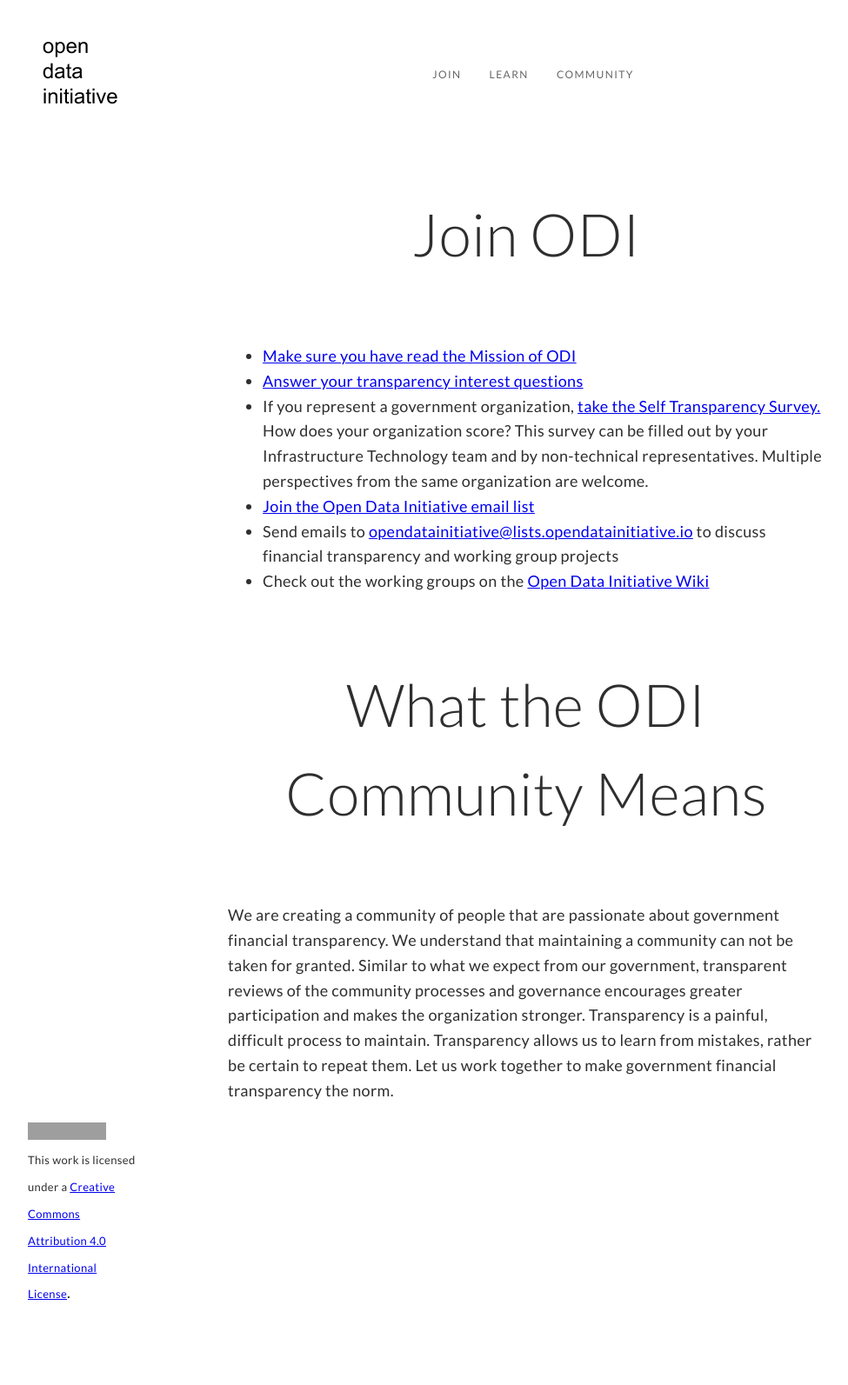
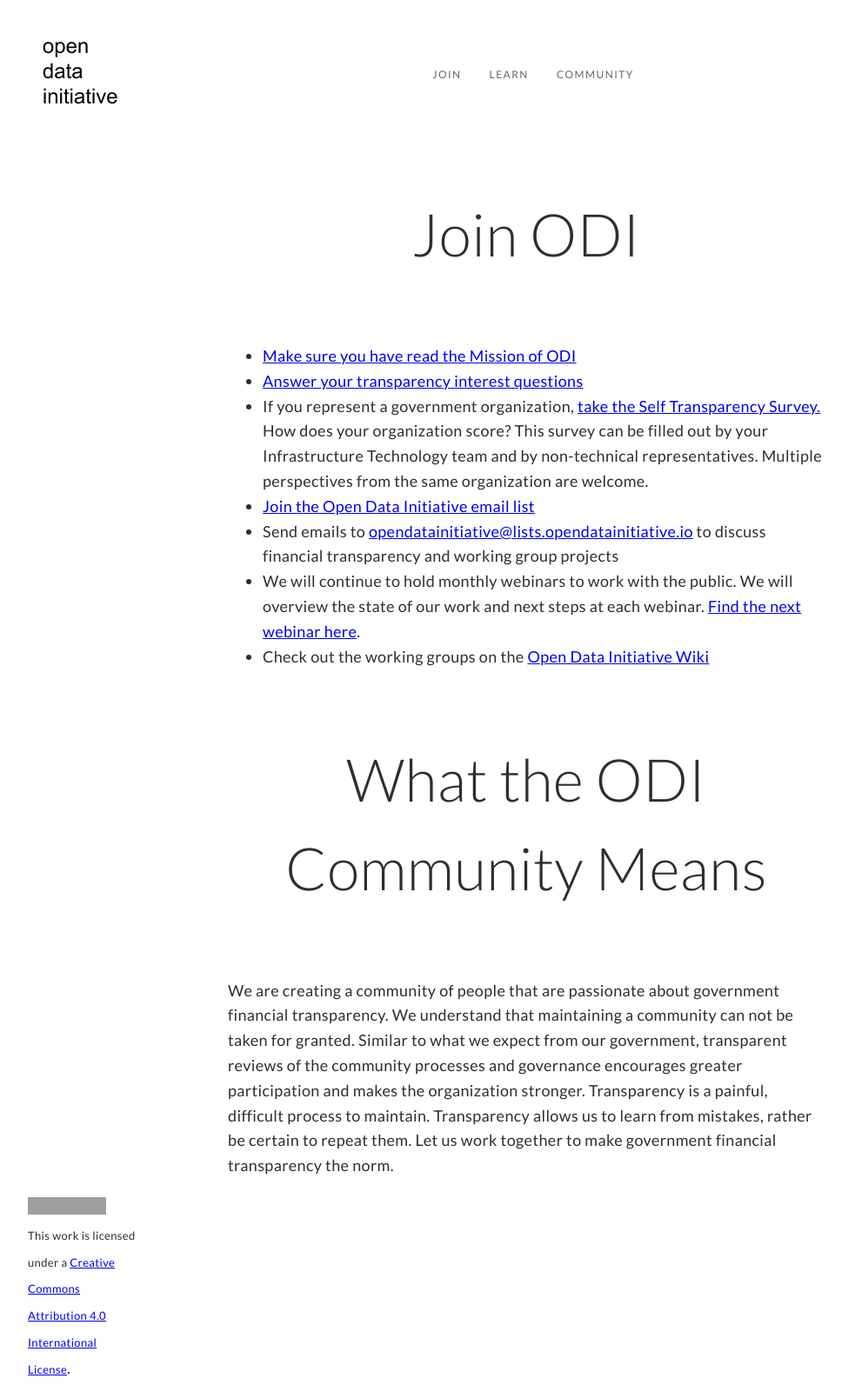
Before and after one commit to opendatainitiative/opendatainitiative.github.io, a Jekyll site: the page built from join.md, in a window 1280 px wide. Shown: the whole page at 87% size, without its empty margins (35-1010 px from the left). Built offline with Jekyll 4.4.1, drawn with Linux system fonts in a browser that asks for light colours; before the commit the page ends 1506 px from its top, so only the background shows below that; grey boxes are pictures that could not be loaded.

Commit message:
add webinar reference for join.md

```diff
--- a/join.md
+++ b/join.md
@@ -10,6 +10,7 @@ title: Join
 * If you represent a government organization, [take the Self Transparency Survey.](https://www.surveymonkey.com/r/LSJSQLK) How does your organization score? This survey can be filled out by your Infrastructure Technology team and by non-technical representatives. Multiple perspectives from the same organization are welcome.
 * [Join the Open Data Initiative email list](https://lists.opendatainitiative.io/mailman/listinfo/opendatainitiative)
 * Send emails to [opendatainitiative@lists.opendatainitiative.io](mailto:opendatainitiative@lists.opendatainitiative.io) to discuss financial transparency and working group projects
+* We will continue to hold monthly webinars to work with the public. We will overview the state of our work and next steps at each webinar. [Find the next webinar here](https://opendatainitiative.github.io/opendatainitiative.io/events).
 * Check out the working groups on the [Open Data Initiative Wiki](http://wiki.opendatainitiative.io/)
 
 # What the ODI Community Means
```
